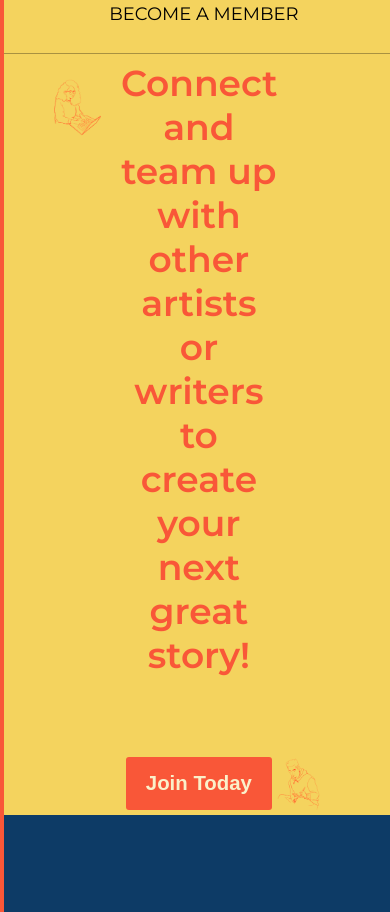
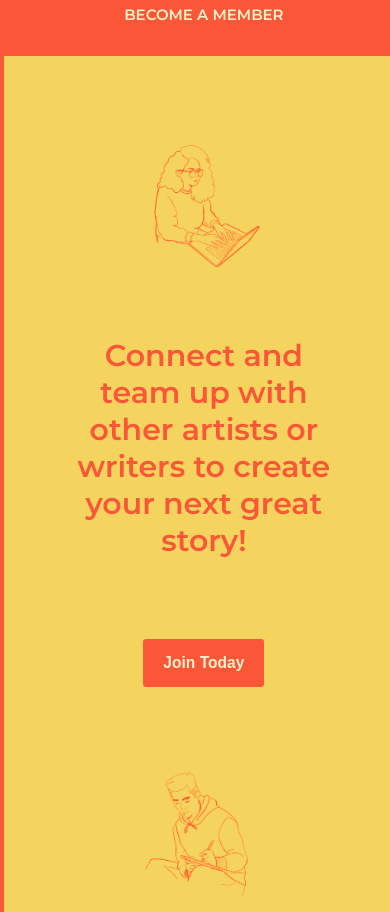
Before and after one commit to NMacOmega/FEWDFinalGroup2, a website: page index.html in a window 390 px wide. Shown: the part 357-1269 px from the top of the page. Drawn offline with Linux system fonts and the light colour scheme.

Commit message:
changes to nav and added responsives to index

```diff
--- a/css/base.css
+++ b/css/base.css
@@ -112,21 +112,24 @@ body {
 .nav__list {
   display: grid;
   grid-template-columns: repeat(auto-fit, minmax(15rem, 1fr));
-  grid-column-gap: 2rem;
-  align-items: stretch;
-  background-color: var(--color-yellow);
+  grid-column-gap: 1rem;
+  align-items:  center;
+  background-color: var(--color-red);
+
 }
 
 .nav__item {
-  border-bottom: 1px solid #000;
+  font-weight: bold;
+  color: var(--color-off-white);
   min-height: 8rem;
   display: flex;
   align-items: center;
   justify-content: center;
+
 }
 
 .nav__item:hover {
-  background-color: #00000050;
+  background-color: var(--color-red-dark);
 }
 
 .nav__item:hover > * {
@@ -134,7 +137,8 @@ body {
 }
 
 .nav__text {
-  font-size: 1.8rem;
+  font-size: 1.5rem;
+  color: var(--color-off-white);
 }
 
 .nav__item--logo {
@@ -167,7 +171,7 @@ body {
   }
 
   .nav__item {
-    border-bottom: 1px solid #00000050;
+
   }
 }
 
--- a/css/index.css
+++ b/css/index.css
@@ -13,12 +13,12 @@ body {
 .hero-container {
   display: flex;
   flex-direction: row;
-  height: 90vh;
+
 }
 .heroimg-a {
   align-self: flex-start;
   width: 30vw;
-  margin-top: 20px;
+  margin-top: 40px;
 }
 .heroimg-a > img {
   width: 25vw;
@@ -26,6 +26,8 @@ body {
 }
 .heroimg-b {
   align-self: flex-end;
+  margin-bottom: 40px;
+  margin-top: 160px;
 }
 
 .heroimg-b > img {
@@ -38,6 +40,7 @@ body {
   align-self: center;
   text-align: center;
   width: 40vw;
+  margin-top: 160px;
 }
 
 .hero-text > h1 {
@@ -53,6 +56,7 @@ body {
   font-size: 1.7em;
   font-weight: bold;
   border-radius: 3px;
+  margin-bottom: 160px;
 }
 
 .hero-text > button:hover {
@@ -172,3 +176,66 @@ form {
   font-family: "Roboto Slab", serif;
   font-size: 3rem;
 } */
+
+@media only screen and (max-width: 1000px) {
+  .description-section > p {
+    font-size: 1.6em;
+    width: 75%;
+    min-height: 60vh;
+    padding: 120px 0;
+    line-height: 40px;
+  }
+
+}
+
+@media only screen and (max-width: 800px) {
+  .hero-container {
+    display: flex;
+    flex-direction: column;
+
+  }
+
+  .heroimg-a {
+    align-self: center;
+    width: 50%;
+    margin-top: 80px;
+    margin-bottom: 40px;
+  }
+  .heroimg-a > img {
+    width: 40vw;
+  }
+  .heroimg-b {
+    align-self: center;
+    margin-bottom: 40px;
+    margin-top: 40px;
+    width: 30%;
+  }
+
+  .heroimg-b > img {
+    width: 40vw;
+    padding-right: 50px;
+  }
+
+  .hero-text {
+    width: 70vw;
+    margin-top: 20px;
+  }
+
+  .hero-text > h1 {
+    font-size: 2.5em;
+  }
+
+  .hero-text > button {
+    margin-bottom: 40px;
+    font-size: 1.3em;
+  }
+
+  h2 {
+    font-size: 2em;
+  }
+
+  #submit {
+    font-size: 1.2em;
+  }
+
+}
```
